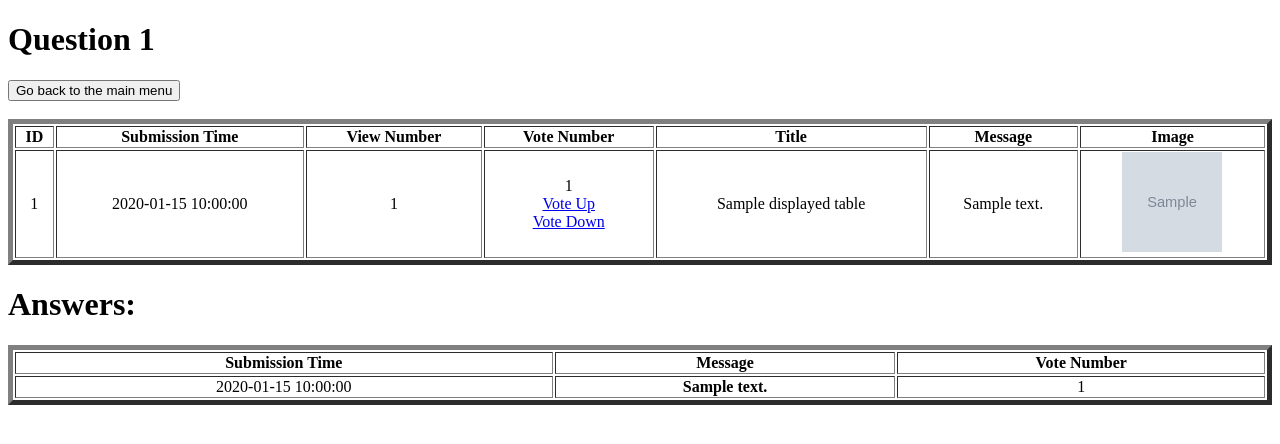
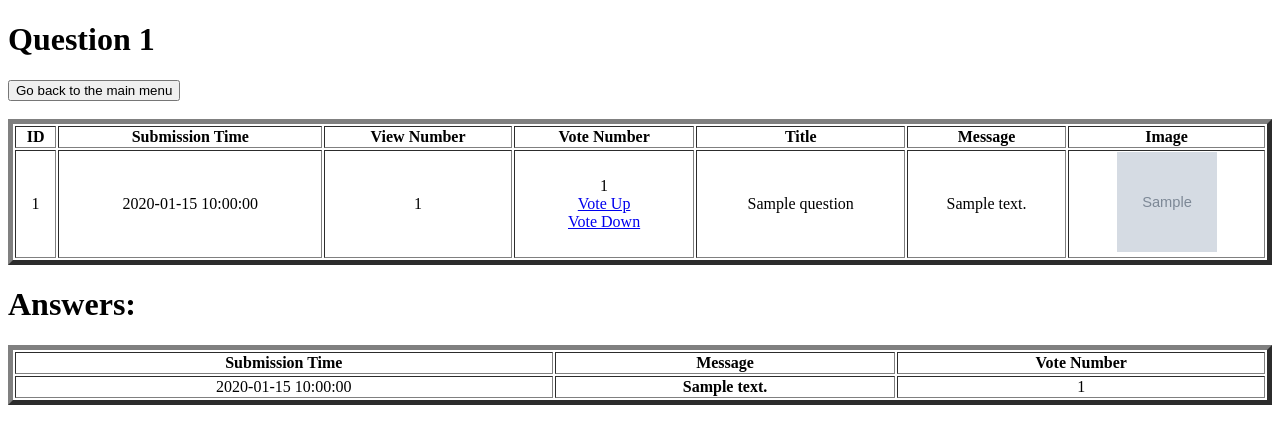
Before and after one commit to Cyntiedred/JinjaNinja, a Flask app: template templates/display.html in a window 1280 px wide. Shown: the top 444 px of the page. Run offline with Flask 2, Linux system fonts and the light colour scheme; the template is opened without the code that fills it: most values are stand-ins (such as "Sample title", 1, 10 or a date in 2020); grey boxes marked "Sample" are stand-in pictures.

Commit message:
solve merge conflict

```diff
--- a/data_handler.py
+++ b/data_handler.py
@@ -2,14 +2,39 @@
 import os
 import datetime
 import time
+import connection
+
+@connection.connection_handler
+def select_all_questions(cursor):
+    cursor.execute("""
+                    SELECT * FROM question;
+                   """,)
+    questions = cursor.fetchall()
+    return questions
+
+
+@connection.connection_handler
+def get_question_by_id(cursor, q_id):
+    cursor.execute("""
+                    SELECT * FROM question
+                    WHERE id = %(q_id)s;
+                   """,
+                   {'q_id': q_id})
+    question_by_id = cursor.fetchall()
+    return question_by_id
 
 
 
+
+
+
+'''
 DATA_FILE_PATH = os.getenv('DATA_FILE_PATH') if 'DATA_FILE_PATH' in os.environ else 'question.csv'
 DATA_HEADER_QUESTION = ["id","submission_time", "view_number","vote_number","title","message","image"]
 DATA_HEADER_ANSWER = ["id","submission_time","vote_number","question_id","message","image"]
 DATA_HEADER_LIST = ["id","title","answer","edit","delete"]
 SUBMISSION_TIME = datetime.datetime.now().strftime("%s")
+
 
 
 def main_page():
@@ -23,6 +48,7 @@
             row = dict(row)
             table.append(row)
     return table
+
 
 
 def get_data_from_answers_csv():
@@ -65,7 +91,6 @@
         os.remove('question.csv')
         os.rename("temporary.csv",'question.csv')
 
-'''
 def edit_answer(table, id, edited_answer):
     with open('temporary.csv', 'a') as csvfile:
         fieldnames = DATA_HEADER_QUESTION
@@ -79,7 +104,7 @@
             writer.writerow(table[i])
         os.remove('answer.csv')
         os.rename("temporary.csv",'answer.csv')
-'''
+
 
 def add_submisson():
     return SUBMISSION_TIME
@@ -89,3 +114,5 @@
     with open('question.csv', 'a', newline='', encoding='utf-8') as csvfile:
         writer = csv.DictWriter(csvfile, fieldnames=DATA_HEADER_QUESTION)
         writer.writerow(story)
+
+'''
--- a/server.py
+++ b/server.py
@@ -8,11 +8,17 @@
 @app.route('/')
 @app.route('/list')
 def route_list():
-    table = data_handler.main_page()
+    questions = data_handler.select_all_questions()
 
-    return render_template('list.html', table=table)
+    return render_template('list.html', questions = questions)
 
+@app.route('/display/<int:q_id>')
+def display_question(q_id):
+    question_by_id = data_handler.get_question_by_id(q_id)
 
+    return render_template('display.html', question_by_id = question_by_id, q_id=q_id)
+
+'''
 @app.route('/display/<int:id>')
 def display_question(id):
     table = data_handler.main_page()
@@ -52,7 +58,7 @@
 
     return render_template('answer.html', previous_answers=previous_answers, answer_adding=answer_adding)
 
-'''
+
 
 #VOTE QUESTION
 @app.route('/question/<int:id>/question/<int:vote>')
@@ -106,7 +112,7 @@
 
     return render_template('edit.html', id=id,title=title,message=message)
 
-'''
+
 
 @app.route('/ask',  methods=['GET', 'POST'])
 def ask_new_question():
@@ -127,7 +133,7 @@
 
     return render_template('ask.html',form_url=url_for('ask_new_question'))
 
-
+'''
 if __name__ == '__main__':
     app.run(
         host='0.0.0.0',
--- a/templates/display.html
+++ b/templates/display.html
@@ -20,19 +20,21 @@
         <th>Message</th>
         <th>Image</th>
     </tr>
+    {% for question in question_by_id %}
     <tr align="center">
-        <td>{{ displayed_table.id }}</td>
-        <td>{{ displayed_table.submission_time }}</td>
-        <td>{{ displayed_table.view_number }}</td>
+        <td>{{ question.id }}</td>
+        <td>{{ question.submission_time }}</td>
+        <td>{{ question.view_number }}</td>
         <td>
-            {{ displayed_table.vote_number }}<br>
+            {{ question.vote_number }}<br>
             <a href = "/question/{{id}}/question/1">Vote Up</a><br>
             <a href = "/question/{{id}}/question/-1">Vote Down</a><br>
         </td>
-        <td>{{ displayed_table.title }}</td>
-        <td>{{ displayed_table.message }}</td>
-        <td><img src="{{ displayed_table.image}}" alt = "Question Picture"width="100" height="100"></td>
+        <td>{{ question.title }}</td>
+        <td>{{ question.message }}</td>
+        <td><img src="{{ question.image}}" alt = "Question Picture"width="100" height="100"></td>
     </tr>
+    {% endfor %}
 </table>
 
 
@@ -56,7 +58,6 @@
 
 
 
-
 </table>
 </body>
 </html>
```
Also changed, not shown: connection.py (added, +51 -0 lines), templates/list.html (+4 -6 lines).
